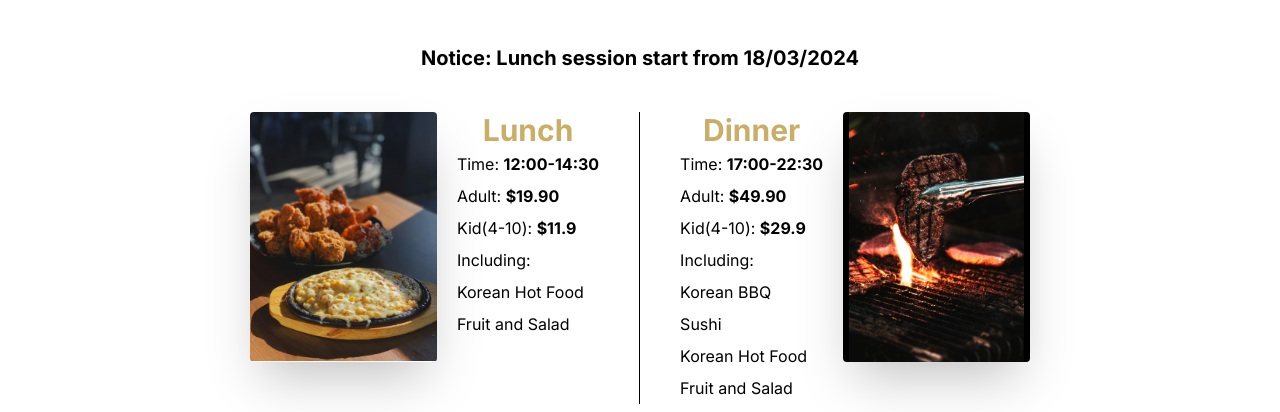
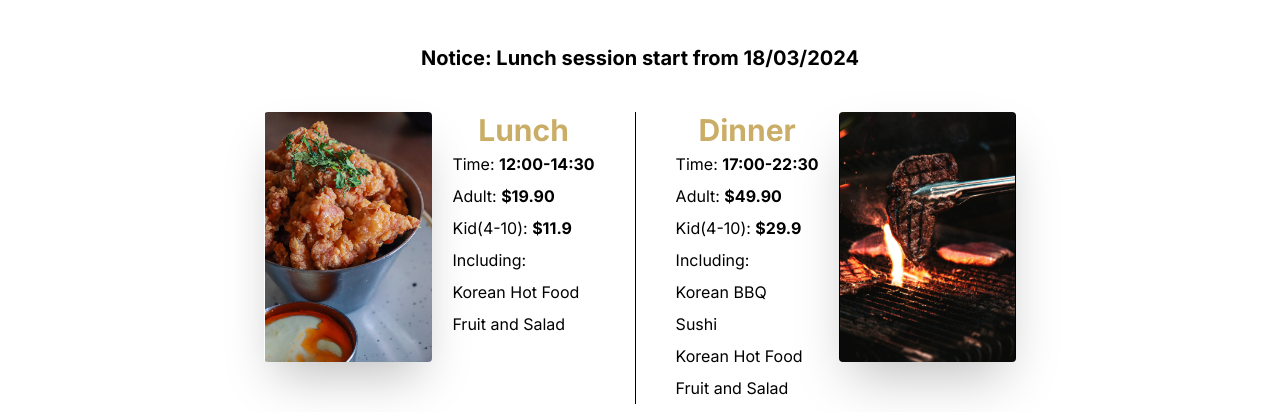
Before and after one commit to ITERSYNC/parorobbq, a Next.js app: page / in a window 1280 px wide. Shown: the part 940-1352 px from the top of the page. Built offline with nearby package versions, Linux system fonts and the light colour scheme.

Commit message:
update picture for lunch

```diff
--- a/app/FindOutMore.tsx
+++ b/app/FindOutMore.tsx
@@ -50,12 +50,12 @@ function FindOutMore() {
                 <p>Korean Hot Food</p>
                 <p>Fruit and Salad</p>
               </div>
-              <div className="bg-[url('/assets/lunchpicture.jpg')] w-[187px] h-[250px] bg-contain bg-no-repeat shadow-2xl rounded"></div>
+              <div className="bg-[url('/assets/lunchpicture.jpg')] w-[168px] h-[250px] bg-contain bg-center bg-no-repeat shadow-2xl rounded"></div>
             </div>
             <Separator orientation='horizontal' className='bg-black' />
 
             <div className='text-nowrap leading-loose flex gap-5'>
-              <div className="bg-[url('/assets/dinnerpicture.jpg')] w-[187px] h-[250px] bg-contain bg-no-repeat bg-center bg-black shadow-2xl rounded"></div>
+              <div className="bg-[url('/assets/dinnerpicture.jpg')] w-[177px] h-[250px] bg-contain bg-no-repeat bg-center bg-black shadow-2xl rounded"></div>
               <div className='text-left'>
                 <h1 className='text-[#caad66] text-center font-bold text-3xl md:text-3xl'>
                   Dinner
@@ -80,7 +80,7 @@ function FindOutMore() {
         ) : (
           <div className='text-black flex gap-10'>
             <div className='text-nowrap leading-loose flex gap-5'>
-              <div className="bg-[url('/assets/lunchpicture.jpg')] w-[187px] h-[250px] bg-contain bg-no-repeat shadow-2xl rounded"></div>
+              <div className="bg-[url('/assets/lunchpicture.jpg')] w-[168px] h-[250px] bg-contain bg-center bg-no-repeat shadow-2xl rounded"></div>
               <div className='text-left'>
                 <h1 className='text-[#caad66] text-center font-bold text-3xl md:text-3xl'>
                   Lunch
@@ -121,7 +121,7 @@ function FindOutMore() {
                 <p>Korean Hot Food</p>
                 <p>Fruit and Salad</p>
               </div>
-              <div className="bg-[url('/assets/dinnerpicture.jpg')] w-[187px] h-[250px] bg-contain bg-no-repeat bg-center bg-black shadow-2xl rounded"></div>
+              <div className="bg-[url('/assets/dinnerpicture.jpg')] w-[177px] h-[250px] bg-contain bg-no-repeat bg-center bg-black shadow-2xl rounded"></div>
             </div>
           </div>
         )}
```
Also changed, not shown: public/assets/lunchpicture.jpg.
